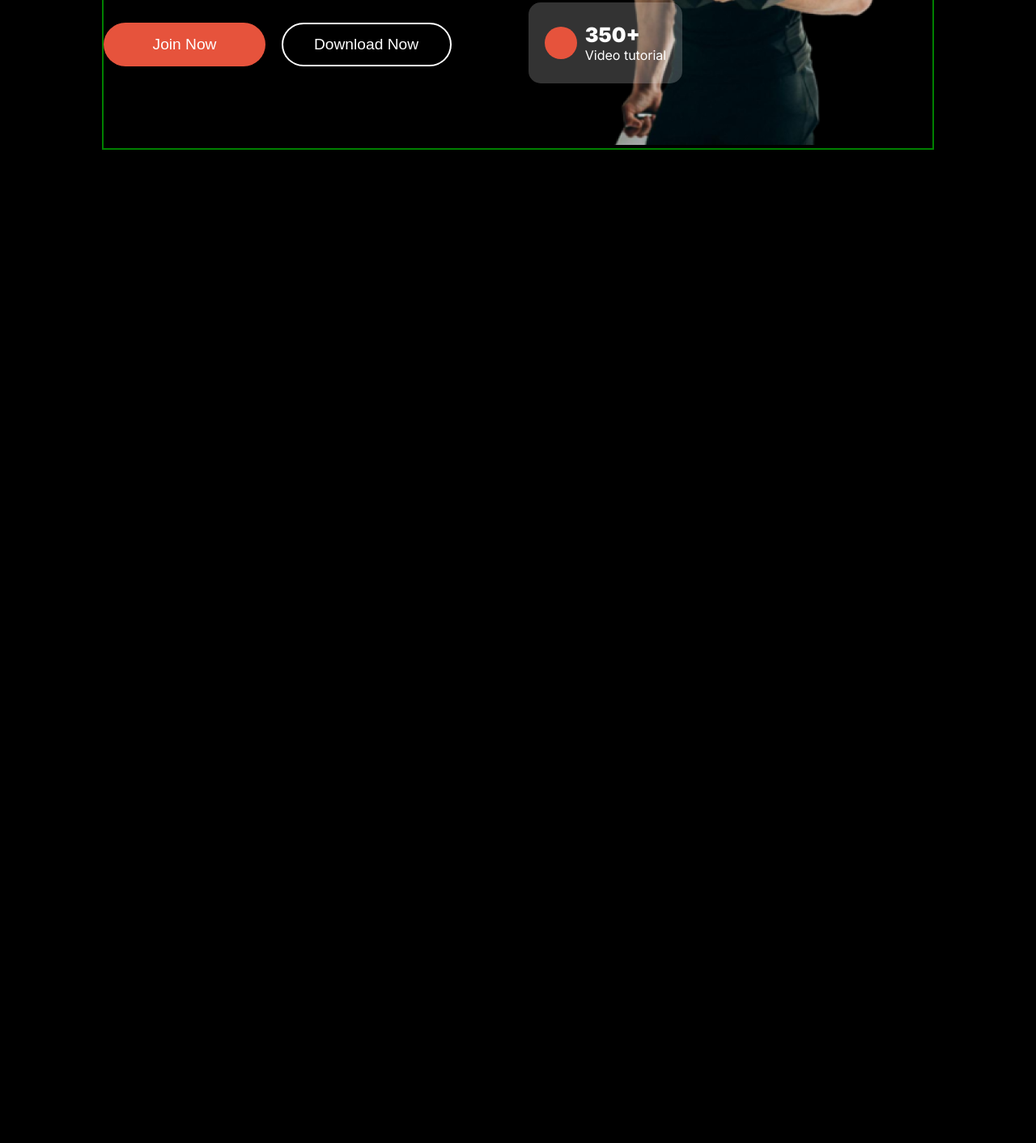
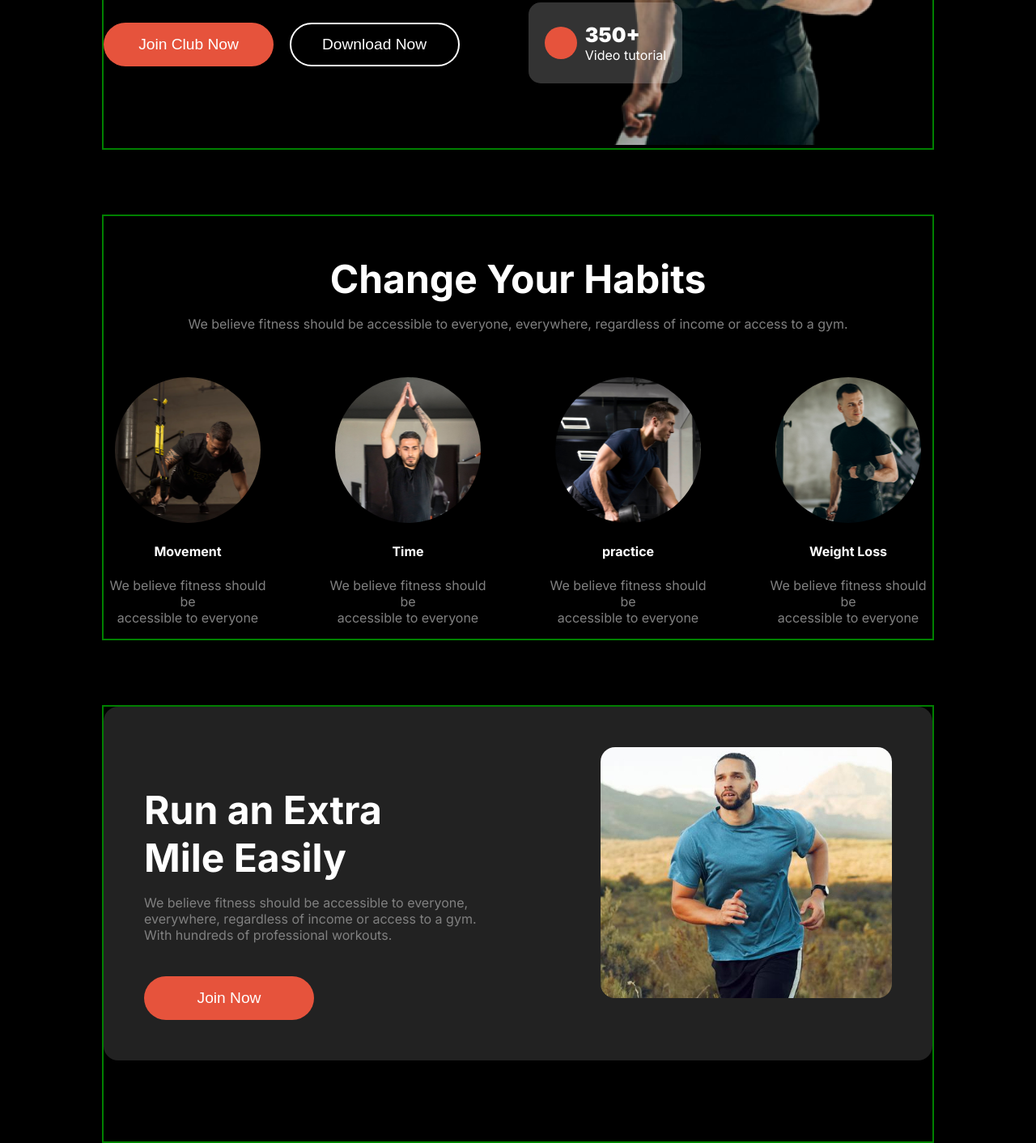
Before and after one commit to ar-sayem/A2-fitness-gym, a plain HTML site: page index.html in a window 1280 px wide. Shown: the part 688-2100 px from the top of the page at 81% size. Before the commit the page ends 873 px from the top, so only its background shows below. Drawn offline with Linux system fonts and the light colour scheme; a web font is replaced by a local one.

Commit message:
added habit and run section

```diff
--- a/index.html
+++ b/index.html
@@ -22,12 +22,12 @@
                 <li>About</li>
             </ul>
     </nav>
-    <!-- banner section -->
+    <!-- banner section start -->
      <section id="banner" class="container">
         <div class="banner-text-container">
             <p class="banner-title font-1">Get body in <br> <span id="miami">shape</span> & stay <br>healthy</p>
             <p class="banner-text font-3">A huge selection of health and fitness content, healthy recipes <br> and transformation stories to help you get fit and stay fit</p>
-           <div class="banner-btn"> <button class="btn-primary-1">Join Now</button> <button class="btn-primary-2">Download Now</button></div>
+           <div class="banner-btn"> <button class="btn-primary-1">Join Club Now</button> <button class="btn-primary-2">Download Now</button></div>
         </div>
         <div class="banner-img-container">
             <div class="banner-img-logo1"><span class="bnr-img-number1">500+</span> <br><span class="bnr-img-txt">Free workout videos</span></div>
@@ -38,6 +38,54 @@
 
         </div>
      </section>
+     <!-- banner section end -->
+      <!-- chamge habit section start -->
+     <section id="habit" class=" container">
+        <div class="habit-description-container">
+         <h3 class=" habit-title font-2">Change Your Habits</h3>
+         <p class="font-3">We believe fitness should be accessible to everyone, everywhere, regardless of income or access to a gym.</p>
+        </div>
+        <div class="habit-img-continer">
+         <div class="img-card">
+             <img src="./assets/image 3.png " alt="" class="habit-img">
+             <h4 class="font3">Movement</h4>
+             <p class="font-3">We believe fitness should be <br> accessible to everyone</p>
+         </div>
+         <div class="img-card">
+             <img src="./assets/image 2.png" alt="" class="habit-img">
+             <h4 class="font3">Time</h4>
+             <p class="font-3">We believe fitness should be <br>accessible to everyone</p>
+         </div>
+         <div class="img-card">
+             <img src="./assets/image 4.png" alt="" class="habit-img">
+             <h4 class="font3">practice</h4>
+             <p class="font-3">We believe fitness should be <br>accessible to everyone</p>
+         </div>
+         <div class="img-card">
+             <img src="./assets/image 5.png" alt="" class="habit-img">
+             <h4 class="font3">Weight Loss</h4>
+             <p class="font-3">We believe fitness should be <br>accessible to everyone</p>
+         </div>
+
+        </div>
+     </section>
+
+       <!-- ....run extramile section start... -->
+       <section  id="run" class="container">
+        <div class="run-container">
+            <div class="run-description">
+                <h3 class=" run-title font-2">Run an Extra  <br>
+                    Mile Easily</h3>
+                <p class="font-3">We believe fitness should be accessible to everyone,<br> everywhere, regardless of income or access to a gym. <br> With hundreds of professional workouts.</p>
+                <button class="btn-primary-1 run-btn" >Join Now</button>
+            </div>
+
+                <!-- <img class="run-img"  src="./images/run.jpg" alt="" width="400px" height="310px"> -->
+                 <img class="run-img"  src="./assets/run.jpg" alt="">
+            </div>
+
+     </section>
+      <!-- ....run extramile section end... -->
 
 
 </header>
--- a/style/style.css
+++ b/style/style.css
@@ -37,7 +37,7 @@ body{
 .btn-primary-1{
     background-color:rgba(230,83,60,1.000) ;
     color: white;
-    width: 200px;
+    width: 210px;
     padding:16px 40px ;
     border-radius: 40px;
     border: none;
@@ -168,3 +168,53 @@ body{
     border-radius: 50%;
     margin-right: 10px;
 }
+/* .............habit section.......... */
+#habit{
+    margin-top: 5rem;
+    margin-bottom:5rem ;
+}
+.habit-description-container{
+    text-align: center;
+    margin-bottom:5px;
+}
+.habit-title{
+    margin-bottom: 10px;
+}
+.habit-img-continer{
+    display: flex;
+    justify-content: center;
+    gap: 4rem;
+    margin-top: 3.5rem;
+}
+
+.img-card{
+    text-align: center;
+}
+.habit-img{
+    height: 180px;
+    width: 180px;
+    border-radius: 50%;
+}
+/* .........Run section style.... */
+ .run-container{
+    background-color:#222222;
+    display: flex;
+    justify-content: space-between;
+    padding: 50px;
+    border-radius: 18px;
+
+    margin-bottom: 100px;
+}
+.run-title{
+    margin-bottom: 10px;
+}
+.run-btn{
+    margin-top: 25px;
+}
+.run-img{
+   border-radius: 18px;
+   width: 360px;
+   height: 310px;
+  object-fit:none;
+  object-position: 68% 32%;
+}
```
